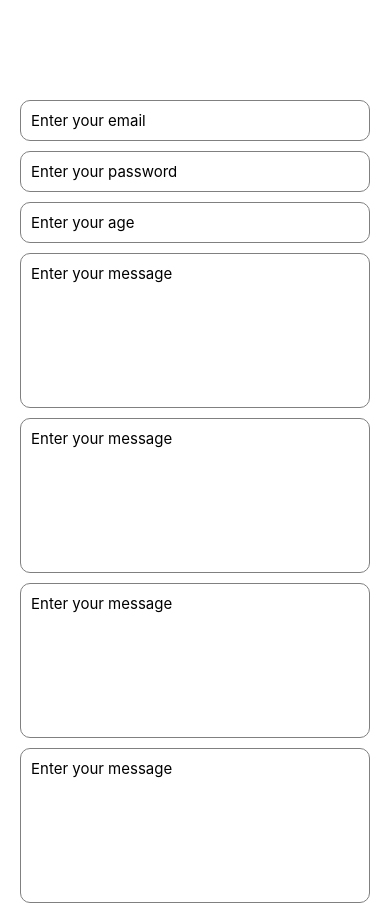
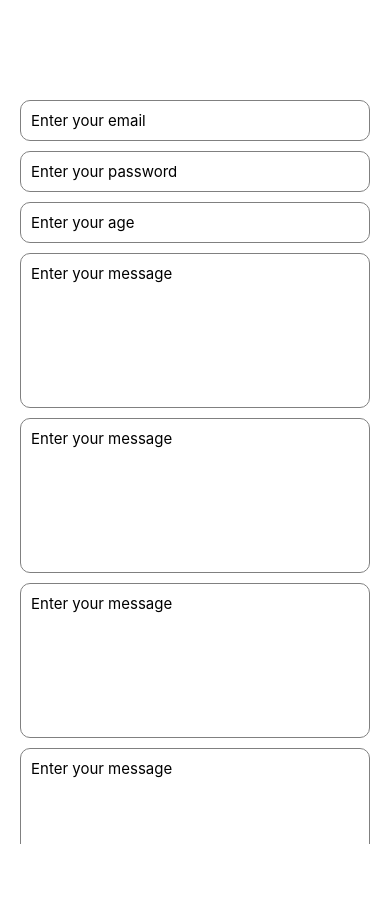
Before and after one commit to ferlobo1985/UDMY-RN-Forms, a React Native app: screen / in a window 390 px wide. Shown: the top 905 px of the page. After the commit the page ends 844 px from the top, so only its background shows below. Built offline with nearby package versions, Linux system fonts and the light colour scheme.

Commit message:
07-keyboard fix
07-keyboard fix

```diff
--- a/components/form.js
+++ b/components/form.js
@@ -1,4 +1,4 @@
-import { Text, TextInput, View, StyleSheet, Button } from "react-native";
+import { Text, TextInput, View, StyleSheet, Button, KeyboardAvoidingView, ScrollView, Platform } from "react-native";
 import { Formik, Field } from "formik";
 import * as yup from "yup";
 
@@ -26,7 +26,11 @@
 
 
     return(
-        <>
+        <KeyboardAvoidingView
+            behavior={ Platform.OS === 'ios'?'padding':'position'}
+            style={{flex:1}}
+        >
+        <ScrollView>
         <Formik
             initialValues={{email:'',password:'',age:'',message:''}}
             onSubmit={values=>console.log(values)}
@@ -64,7 +68,7 @@
                 numberOfLines={7}
             />
 
-<Field
+            <Field
                 component={CustomInput}
                 name="a"
                 placeholder="Enter your message"
@@ -73,7 +77,7 @@
             />
 
 
-<Field
+            <Field
                 component={CustomInput}
                 name="b"
                 placeholder="Enter your message"
@@ -82,24 +86,13 @@
             />
 
 
-<Field
+            <Field
                 component={CustomInput}
                 name="c"
                 placeholder="Enter your message"
                 multiline={true}
                 numberOfLines={7}
             />
-
-
-<Field
-                component={CustomInput}
-                name="d"
-                placeholder="Enter your message"
-                multiline={true}
-                numberOfLines={7}
-            />
-
-
 
 
             {/* <TextInput
@@ -137,7 +130,8 @@
         </View>
         )}
         </Formik>
-        </>
+        </ScrollView>
+        </KeyboardAvoidingView>
     )
 }
 
```
